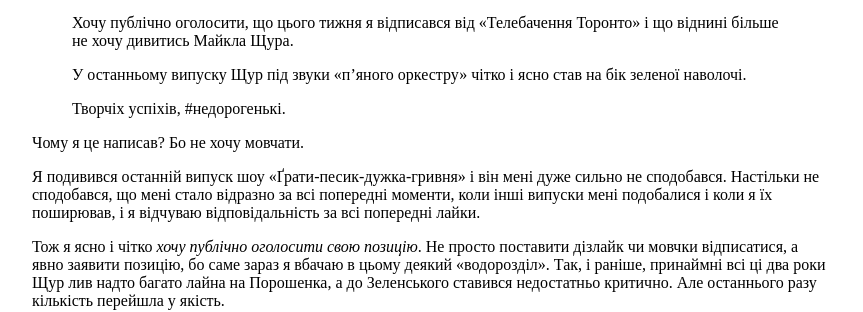
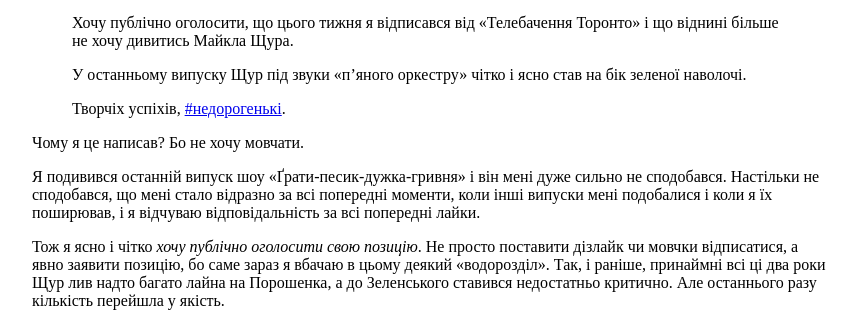
Before and after one commit to dk487/test.de.co.ua, a Jekyll site: the page built from _posts/2021/2021-06-17-what-does-matter.md, in a window 1280 px wide. Shown: the part 150-462 px from the top of the page, without its empty margins (208-1071 px from the left). Built offline with Jekyll 4.4.1, drawn with Linux system fonts in a browser that asks for light colours; some of the changed lines change nothing that is shown.

Commit message:
Add a link

```diff
--- a/_posts/2021/2021-06-17-what-does-matter.md
+++ b/_posts/2021/2021-06-17-what-does-matter.md
@@ -9,7 +9,7 @@
 >
 > У останньому випуску Щур під звуки «п'яного оркестру» чітко і ясно став на бік зеленої наволочі.
 >
-> Творчіх успіхів, #недорогенькі.
+> Творчіх успіхів, [#недорогенькі][2].
 
 Чому я це написав? Бо не хочу мовчати.
 
@@ -65,3 +65,4 @@
 
 
 [1]: https://twitter.com/kastaneda/status/1405289588524863489
+[2]: https://twitter.com/hashtag/%D0%BD%D0%B5%D0%B4%D0%BE%D1%80%D0%BE%D0%B3%D0%B5%D0%BD%D1%8C%D0%BA%D1%96?f=live
```
